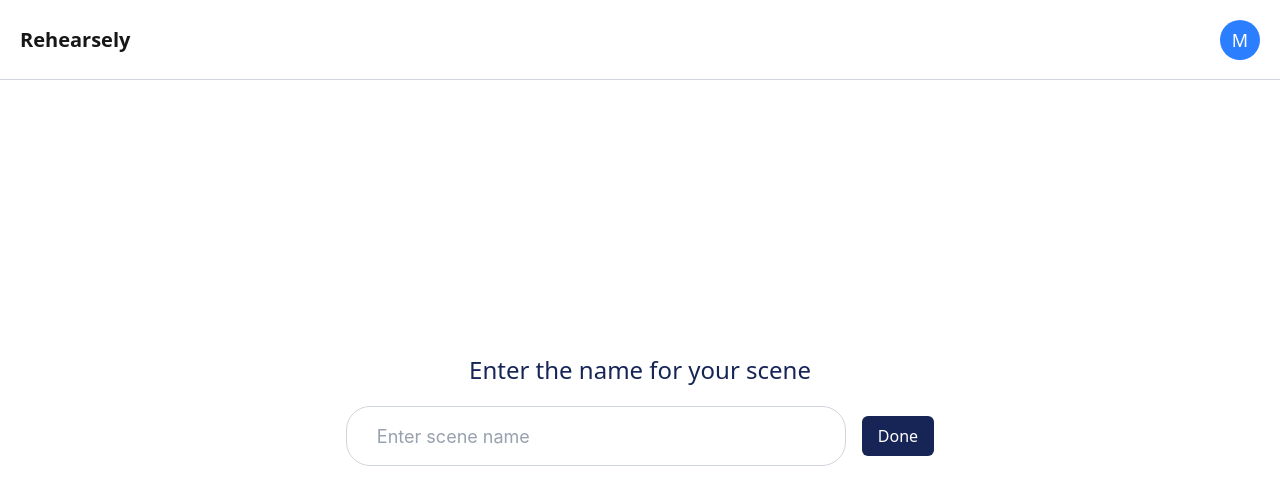
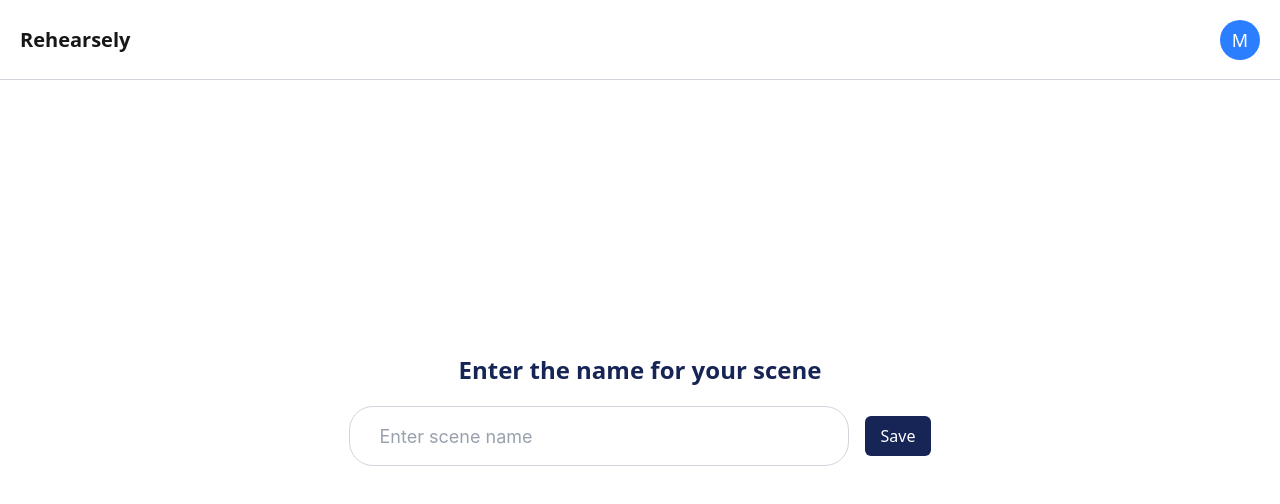
Before and after one commit to pugweather/rehearsely, a Next.js app: page /scene-name in a window 1280 px wide. Shown: the top 504 px of the page. Built offline with nearby package versions, Linux system fonts and the light colour scheme; no server answers.

Commit message:
added loading state to scene name button

```diff
--- a/src/app/components/scenes-dashboard/ModalSceneName.tsx
+++ b/src/app/components/scenes-dashboard/ModalSceneName.tsx
@@ -23,9 +23,13 @@ type Props =  {
 const ModalSceneName = ({closeEditNameModal, setSceneEditing, setScenes, scene}: Props) => {
 
   const [sceneName, setSceneName] = useState<string | null>(scene.name)
+  const [isLoading, setIsLoading] = useState<boolean>(false)
   const disabled = (sceneName === null || sceneName.trim() === '')
 
   const handleSubmit = async () => {
+
+    setIsLoading(true)
+
     const res = await fetch("/api/private/scenes", {
       method: "PATCH",
       headers:{
@@ -39,6 +43,8 @@ const ModalSceneName = ({closeEditNameModal, setSceneEditing, setScenes, scene}:
 
     if (res.ok) {
 
+      setIsLoading(false)
+
       const data = await res.json()
       const updatedName = data?.updatedScene?.name
 
@@ -51,6 +57,9 @@ const ModalSceneName = ({closeEditNameModal, setSceneEditing, setScenes, scene}:
 
       closeEditNameModal()
       setSceneEditing(null)
+    } else {
+      setIsLoading(false)
+      console.log("Error: ")
     }
   }
 
@@ -65,12 +74,16 @@ const ModalSceneName = ({closeEditNameModal, setSceneEditing, setScenes, scene}:
           <button
             className={clsx(
               'ml-auto mt-auto',
-              disabled && 'opacity-50 pointer-events-none'
+              disabled && 'opacity-50 pointer-events-none',
             )}
             disabled={disabled}
             onClick={handleSubmit}
           >
-            <ButtonLink icon={faCircleCheck} text='Save'/>
+            <ButtonLink
+              icon={faCircleCheck}
+              text={isLoading ?  'Saving Changes...' : 'Save'}
+              bgColor={isLoading ? "#ccc" : undefined}
+            />
           </button>
         </div>
     </Modal>
--- a/src/app/components/scenes-dashboard/SceneCard.tsx
+++ b/src/app/components/scenes-dashboard/SceneCard.tsx
@@ -1,4 +1,5 @@
 import React, { useRef } from 'react'
+import { useRouter } from 'next/navigation';
 import { FontAwesomeIcon } from '@fortawesome/react-fontawesome';
 import { faClock} from '@fortawesome/free-regular-svg-icons';
 import { faEllipsis } from '@fortawesome/free-solid-svg-icons';
@@ -19,10 +20,15 @@ interface SceneCardProps {
 
 const SceneCard = ({id, name, modified_at, openDropdown}: SceneCardProps) => {
 
+  const router = useRouter()
   const dropdownBtnRef = useRef<HTMLDivElement | null>(null);
 
+  const handleCardClick = () => {
+    router.push(`/editor/${id}`)
+  }
+
   return (
-    <div className='relative mt-6.5'>
+    <div className='relative mt-6.5 cursor-pointer' onClick={handleCardClick}>
       <div className="absolute z-2 -top-3 right-3 w-[85%] h-6 bg-blue-950 rounded-lg"></div>
       <div className="grid grid-cols-[4fr_1fr] gap-4 z-5 relative text-blue-950 shadow-[0_0_3px_1px_rgba(0,0,0,0.1)] p-6 bg-white rounded-lg h-[8.5rem]">
         <div className='flex flex-col font-[var(--font-yeseva)]'>
@@ -33,7 +39,11 @@ const SceneCard = ({id, name, modified_at, openDropdown}: SceneCardProps) => {
           </div>
         </div>
       </div>
-      <div ref={dropdownBtnRef} className='absolute top-[35%] transform -translate-y-[-50%] right-7.5 z-5 justify-self-end items-start self-center font-bold tracking-wider cursor-pointer' onClick={() => openDropdown(id, dropdownBtnRef)}>
+      <div ref={dropdownBtnRef} className='absolute top-[35%] transform -translate-y-[-50%] right-7.5 z-5 justify-self-end items-start self-center font-bold tracking-wider cursor-pointer'
+        onClick={(e) => {
+          e.stopPropagation()
+          openDropdown(id, dropdownBtnRef)
+          }}>
         <FontAwesomeIcon icon={faEllipsis} className='z-5'/>
       </div>
     </div>
--- a/src/app/scene-name/page.tsx
+++ b/src/app/scene-name/page.tsx
@@ -7,9 +7,13 @@ import ButtonLink from '../components/ui/ButtonLink'
 const SceneNamePage = () => {
 
   const [sceneName, setSceneName] = useState<string>('')
+  const [isLoading, setIsLoading] = useState<boolean>(false)
   const router = useRouter()
 
   const handleSubmit = async () => {
+
+    setIsLoading(true)
+
     const res = await fetch("/api/private/scenes", {
       method: "POST",
       headers: {
@@ -20,9 +24,15 @@ const SceneNamePage = () => {
         // user_id already being handled in scenes API route
       })
     })
-    const result = await res.json()
-    const { sceneId } = result
-    router.push(`/editor/${sceneId}`);
+
+    if (res.ok) {
+      setIsLoading(false)
+      const result = await res.json()
+      const { sceneId } = result
+      router.push(`/editor/${sceneId}`);
+    } else {
+
+    }
   }
 
   return (
@@ -30,7 +40,7 @@ const SceneNamePage = () => {
         <Navbar />
         <div className='h-full text-blue-950 flex-grow flex-col flex items-center justify-center'>
           <div className='flex flex-col items-center -mt-15'>
-              <h1 className='text-2xl mb-5'>Enter the name for your scene</h1>
+              <h1 className='text-2xl mb-5 font-semibold'>Enter the name for your scene</h1>
               <div className='flex items-center'>
                   <input
                       type="text"
@@ -39,7 +49,10 @@ const SceneNamePage = () => {
                       onChange={(e) => setSceneName(e.target.value)}
                   />
                   <button onClick={handleSubmit}>
-                    <ButtonLink text='Done'></ButtonLink>
+                    <ButtonLink
+                      text={isLoading ?  'Saving Changes...' : 'Save'}
+                      bgColor={isLoading ? "#ccc" : undefined}
+                    />
                   </button>
               </div>
           </div>
```
Also changed, not shown: 1 other file (tests, documents, lock files or other folders).
